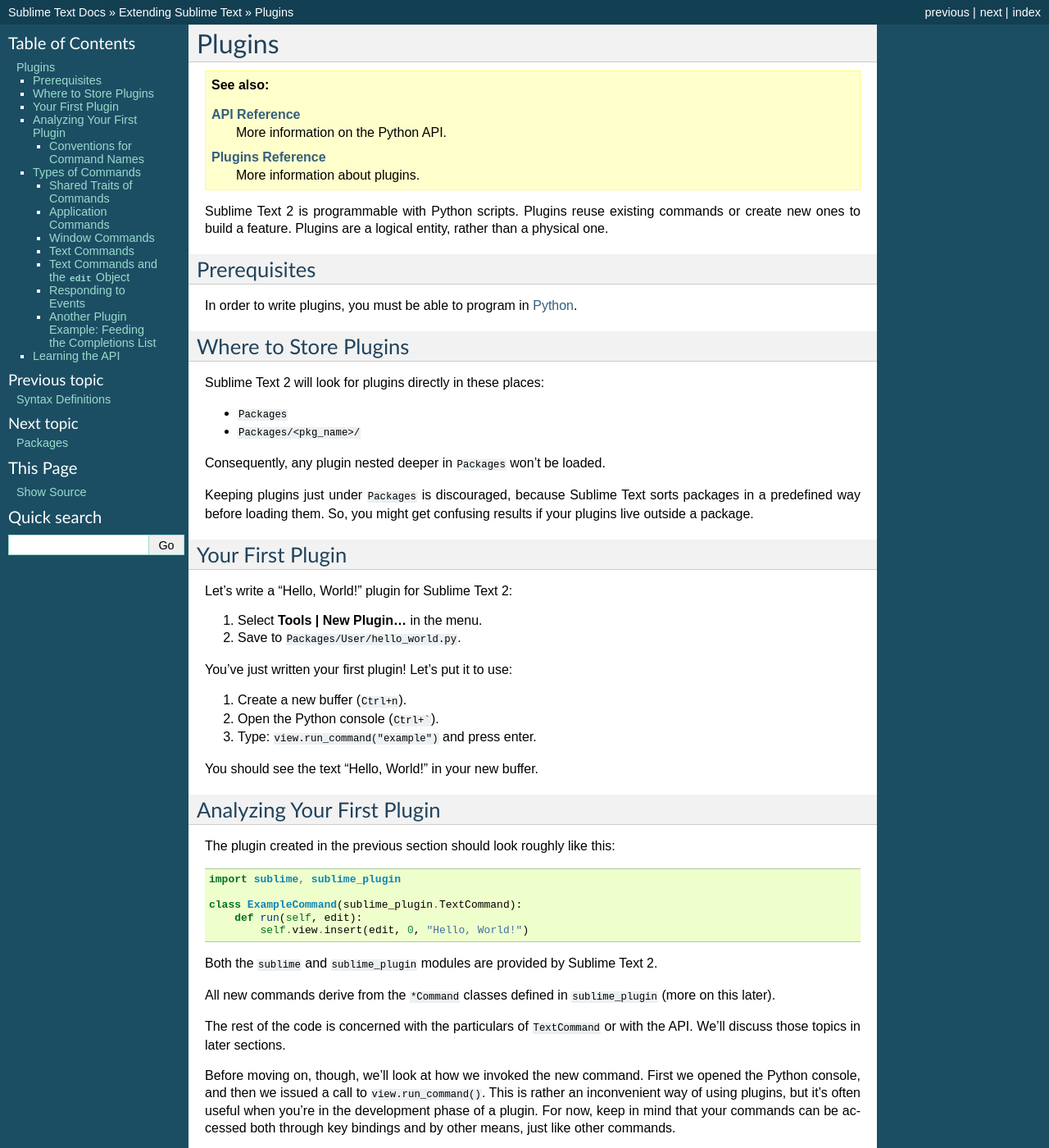
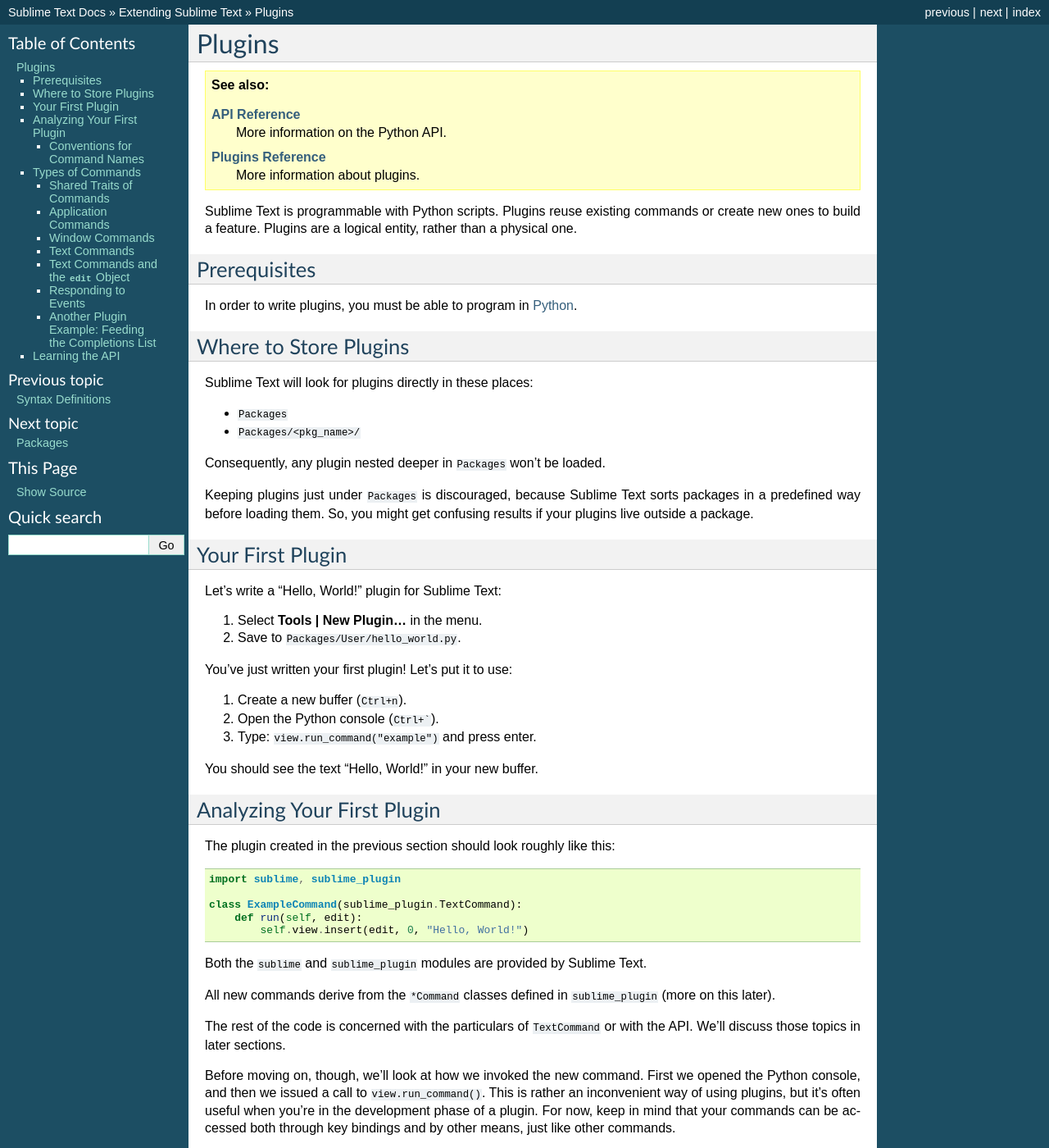
Before and after one commit to guillermooo/sublime-undocs, a Sphinx documentation site: the page built from source/extensibility/plugins.rst, in a window 1280 px wide and 1400 px high. Shown: the whole window at 82% size. Built offline with Sphinx 7.4.7, drawn with Linux system fonts in a browser that asks for light colours; some of the changed text lies outside the part shown.

Commit message:
Sublime Text 2 => Sublime Text

```diff
--- a/source/extensibility/plugins.rst
+++ b/source/extensibility/plugins.rst
@@ -10,7 +10,7 @@
         More information about plugins.
 
 
-Sublime Text 2 is programmable with Python scripts. Plugins reuse existing
+Sublime Text is programmable with Python scripts. Plugins reuse existing
 commands or create new ones to build a feature. Plugins are a logical entity,
 rather than a physical one.
 
@@ -26,7 +26,7 @@
 Where to Store Plugins
 **********************
 
-Sublime Text 2 will look for plugins directly in these places:
+Sublime Text will look for plugins directly in these places:
 
 * ``Packages``
 * ``Packages/<pkg_name>/``
@@ -41,7 +41,7 @@
 Your First Plugin
 *****************
 
-Let's write a "Hello, World!" plugin for Sublime Text 2:
+Let's write a "Hello, World!" plugin for Sublime Text:
 
 #. Select **Tools | New Plugin...** in the menu.
 #. Save to ``Packages/User/hello_world.py``.
@@ -68,7 +68,7 @@
 
 
 Both the ``sublime`` and ``sublime_plugin`` modules are provided by
-Sublime Text 2.
+Sublime Text.
 
 All new commands derive from the ``*Command`` classes defined in ``sublime_plugin``
 (more on this later).
@@ -87,7 +87,7 @@
 
 You might have noticed that our command is defined with the name ``ExampleCommand``,
 but we pass the string ``example`` to the API call instead. This is necessary because
-Sublime Text 2 normalizes command names, stripping the ``Command`` suffix and
+Sublime Text normalizes command names, stripping the ``Command`` suffix and
 separating ``CamelCasedPhrases`` with underscores, like this: ``snake_cased_phrases``.
 
 New commands should follow the CamelCase pattern for class names.
@@ -168,7 +168,7 @@
 ----------------------------------------------------
 
 Let's create a plugin that fetches data from Google's Autocomplete service and then
-feeds it to the Sublime Text 2 completions list. Please note that, as ideas for
+feeds it to the Sublime Text completions list. Please note that, as ideas for
 plugins go, this a very bad one.
 
 ::
```
Also changed, not shown: source/reference/plugins.rst (+4 -4 lines).
